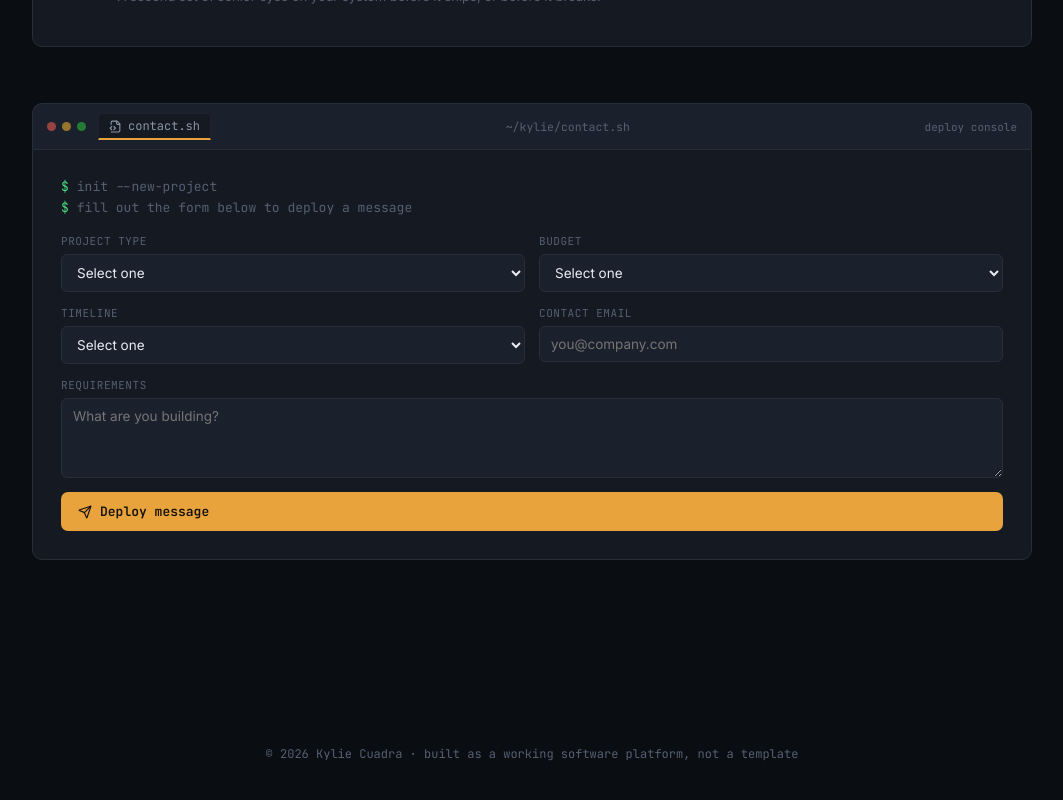
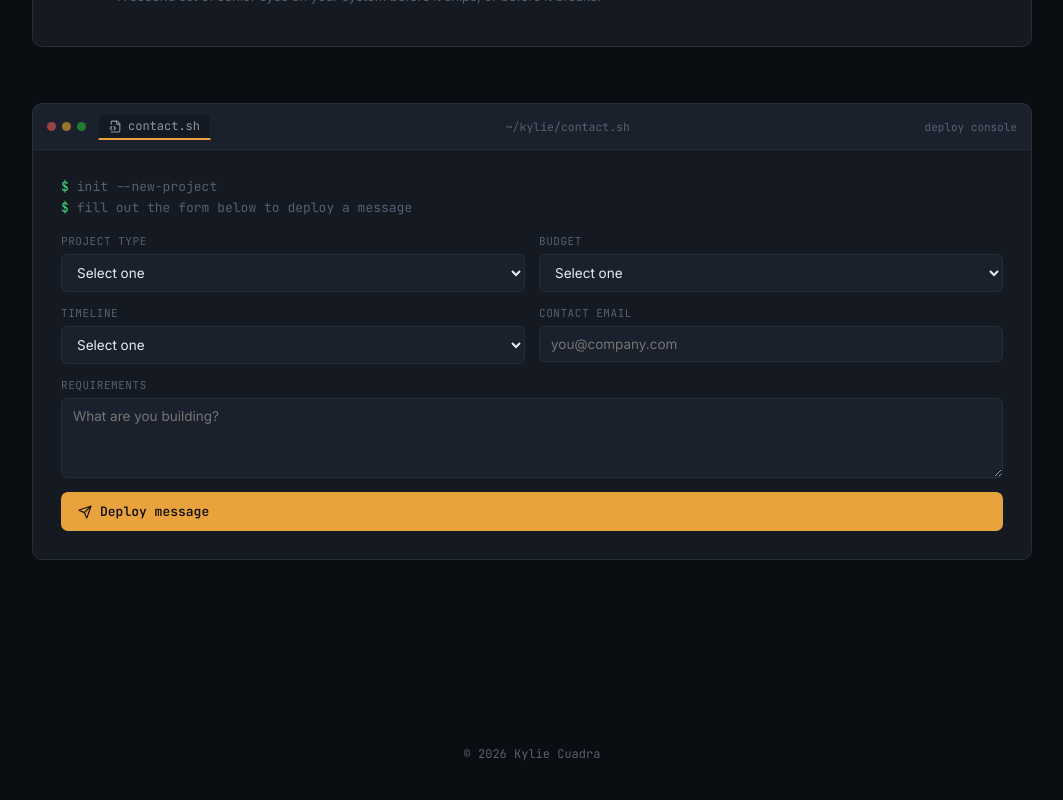
Before and after one commit to kyliecuadra/WebPortfolio, a Next.js app: page / in a window 1280 px wide. Shown: the part 3496-4296 px from the top of the page, without its empty margins (108-1171 px from the left). Built offline with nearby package versions, Linux system fonts and the light colour scheme.

Commit message:
changed footer

```diff
--- a/app/page.tsx
+++ b/app/page.tsx
@@ -75,7 +75,7 @@ export default function Page() {
       </main>
 
       <div className="footer">
-        © {new Date().getFullYear()} Kylie Cuadra · built as a working software platform, not a template
+        © {new Date().getFullYear()} Kylie Cuadra
       </div>
 
       <CommandPalette
```
